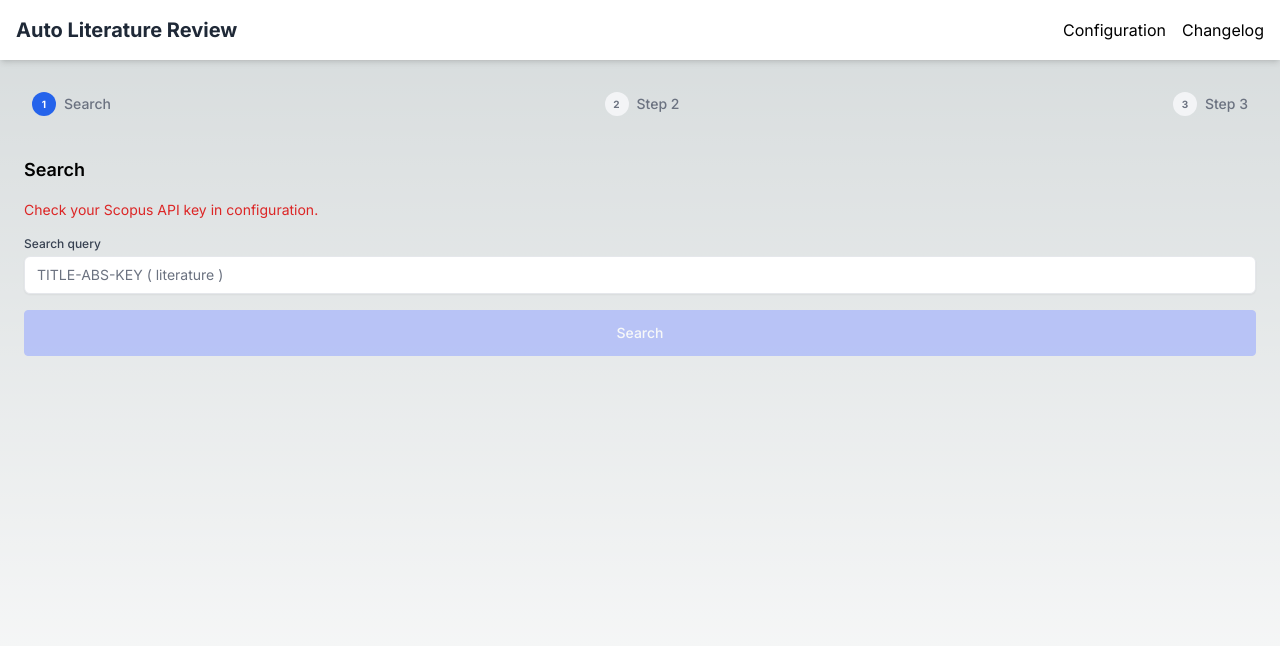
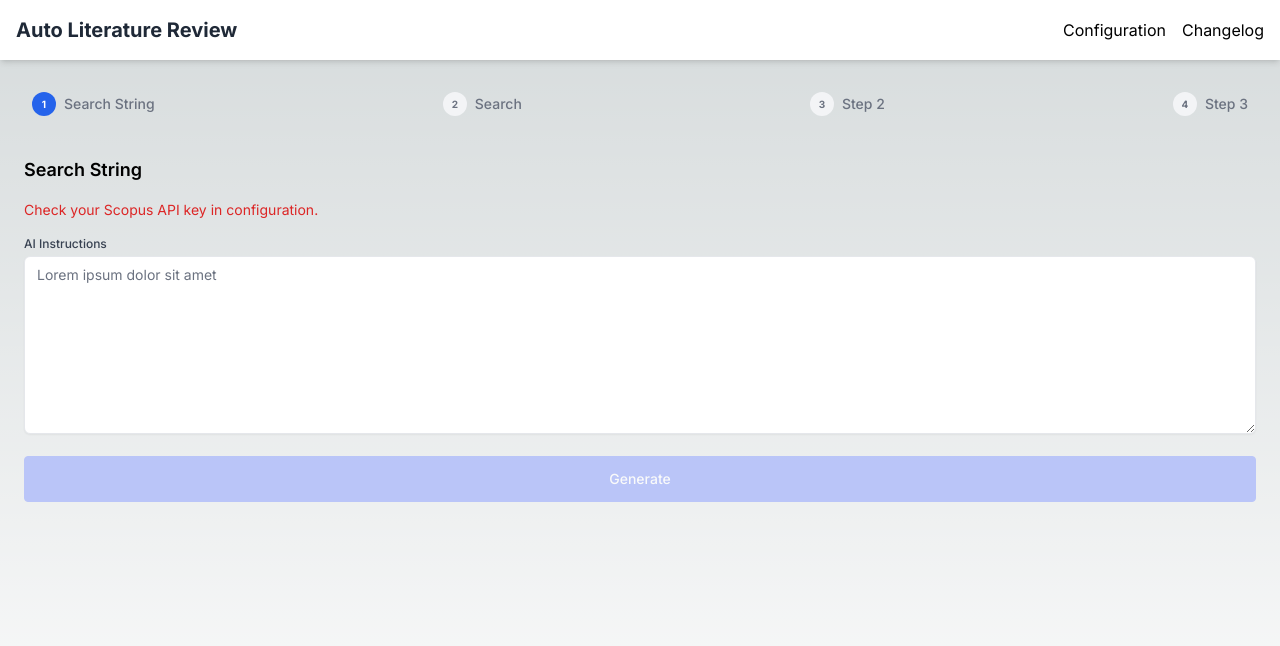
Before and after one commit to jaska120/auto-literature-review, a Next.js app: page / in a window 1280 px wide. Shown: the top 646 px of the page. Built offline with nearby package versions, Linux system fonts and the light colour scheme; what @zodios/core would draw is missing.

Commit message:
add boilerplate for search string generation

```diff
--- a/src/components/multi-step-form/multi-step-form.tsx
+++ b/src/components/multi-step-form/multi-step-form.tsx
@@ -2,6 +2,7 @@
 
 import { useState } from "react";
 import { Search } from "./search";
+import { SearchString } from "./search-string";
 import { Step2 } from "./step2";
 import { Step3 } from "./step3";
 import { StoreLoading } from "../loading/store-loading";
@@ -10,6 +11,7 @@ export function MultiStepForm() {
   const [step, setStep] = useState(0);
 
   const Steps: { component: () => JSX.Element; title: string }[] = [
+    { component: SearchString, title: "Search String" },
     { component: Search, title: "Search" },
     { component: Step2, title: "Step 2" },
     { component: Step3, title: "Step 3" },
--- /dev/null
+++ b/src/components/multi-step-form/search-string.tsx
@@ -0,0 +1,79 @@
+import { useEffect } from "react";
+import { Textarea } from "@/components/textarea/textarea";
+import { Button } from "@/components/button/button";
+import { useForm } from "react-hook-form";
+import { z } from "zod";
+import { zodResolver } from "@hookform/resolvers/zod";
+import { useBoundStore } from "@/state/bound-store";
+import { useShallow } from "zustand/react/shallow";
+import Link from "next/link";
+import { getError, getValue, isError, isSuccess } from "@/utils/operation";
+
+const schema = z.object({
+  prompt: z.string().min(3),
+});
+
+type Schema = z.infer<typeof schema>;
+
+export function SearchString() {
+  const state = useBoundStore(
+    useShallow((s) => ({
+      prompt: s.searchStringPrompt,
+      result: s.searchStringResult.currentResult,
+      run: s.askAIForSearchString,
+      connection: s.connections.openAI.test,
+    }))
+  );
+  const { register, handleSubmit, formState, setValue } = useForm<Schema>({
+    resolver: zodResolver(schema),
+  });
+
+  useEffect(() => {
+    setValue("prompt", state.prompt || "");
+  }, [setValue, state.prompt]);
+
+  const onQuery = async (s: Schema) => {
+    await state.run(s.prompt);
+  };
+
+  return (
+    <div className="flex flex-col gap-8">
+      <form
+        className="flex flex-col gap-4"
+        name="search-string-form"
+        onSubmit={handleSubmit(onQuery)}
+      >
+        {!isSuccess(state.connection) && (
+          <Link
+            href="/configuration"
+            className="text-sm hover:underline text-red-600 hover:text-red-700"
+          >
+            Check your Scopus API key in configuration.
+          </Link>
+        )}
+        <Textarea
+          {...register("prompt")}
+          id="prompt"
+          label="AI Instructions"
+          placeholder="Lorem ipsum dolor sit amet"
+          rows={8}
+          disabled={formState.isSubmitting || !isSuccess(state.connection)}
+          error={!!formState.errors.prompt || isError(state.result)}
+          helperText={formState.errors.prompt?.message || getError(state.result)?.message}
+        />
+        <Button
+          fullWidth
+          variant="primary"
+          type="submit"
+          disabled={!isSuccess(state.connection)}
+          loading={formState.isSubmitting}
+        >
+          Generate
+        </Button>
+      </form>
+      {isSuccess(state.result) && (
+        <div>{getValue(state.result)?.map((r) => <p key={r.answer}>{r.answer}</p>)}</div>
+      )}
+    </div>
+  );
+}
--- a/src/components/table/table.tsx
+++ b/src/components/table/table.tsx
@@ -30,7 +30,9 @@ export function Table({ columns, rows, pagination, collapse }: TableProps) {
         <table className="min-w-full divide-y-2 divide-gray-200 bg-white text-sm">
           <thead className="ltr:text-left rtl:text-right">
             <tr>
-              {collapse && <th align="left" className="px-4 py-2" aria-label="Expand or collapse" />}
+              {collapse && (
+                <th align="left" className="px-4 py-2" aria-label="Expand or collapse" />
+              )}
               {columns.map((column, columnIndex) => {
                 return (
                   <th
--- a/src/state/bound-store.ts
+++ b/src/state/bound-store.ts
@@ -3,9 +3,12 @@ import { persist, createJSONStorage } from "zustand/middleware";
 
 import { createConfigSlice } from "./config/config";
 import { createSearchSlice } from "./search/search";
+import { createIntelligenceSlice } from "./intelligence/intelligence";
 import { ConfigSlice } from "./config/types";
 import { SearchSlice } from "./search/types";
 import { storeScopusApiKeys } from "./effects/scopus/scopus";
+import { IntelligenceSlice } from "./intelligence/types";
+import { storeOpenAIApiKey } from "./effects/openai/openai";
 
 function isIsoDateString(v: unknown): v is string {
   if (typeof v !== "string") {
@@ -32,11 +35,12 @@ const storage = createJSONStorage(() => localStorage, {
   },
 });
 
-export const useBoundStore = create<ConfigSlice & SearchSlice>()(
+export const useBoundStore = create<ConfigSlice & SearchSlice & IntelligenceSlice>()(
   persist(
     (...args) => ({
       ...createConfigSlice(...args),
       ...createSearchSlice(...args),
+      ...createIntelligenceSlice(...args),
     }),
     {
       name: "bound-store",
@@ -48,6 +52,7 @@ export const useBoundStore = create<ConfigSlice & SearchSlice>()(
               state.connections.scopus.apiKeys?.[0],
               state.connections.scopus.apiKeys?.[1]
             );
+            storeOpenAIApiKey(state.connections.openAI.apiKeys?.[0]);
           }
         };
       },
--- /dev/null
+++ b/src/state/effects/openai/openai-mappers.ts
@@ -0,0 +1,6 @@
+import { IntelligentAnswer } from "@/state/types";
+import type { ChatCompletion } from "openai/resources/index.mjs";
+
+export function mapIntelligentAnswer(results: ChatCompletion.Choice[]): IntelligentAnswer[] {
+  return results.map((c) => ({ answer: c.message.content || "" }));
+}
--- a/src/state/effects/openai/openai.ts
+++ b/src/state/effects/openai/openai.ts
@@ -1,4 +1,6 @@
 import { openai } from "@/clients/openai/openai-client";
+import { IntelligentAnswer } from "@/state/types";
+import { mapIntelligentAnswer } from "./openai-mappers";
 
 export function storeOpenAIApiKey(apiKey: string | undefined): void {
   openai.apiKey = apiKey || "";
@@ -18,3 +20,17 @@ export async function testAndSetOpenAIApiKey(apiKey: string): Promise<boolean> {
     return false;
   }
 }
+
+export async function askAI(prompt: string): Promise<IntelligentAnswer[]> {
+  if (!openai.apiKey) {
+    throw new Error("OpenAI API key is not set");
+  }
+  const response = await openai.chat.completions.create({
+    model: "gpt-4o",
+    messages: [{ role: "user", content: prompt }],
+    max_tokens: 100, // TODO
+  });
+
+  // Filter out incomplete answers
+  return mapIntelligentAnswer(response.choices.filter((c) => c.finish_reason === "stop"));
+}
--- /dev/null
+++ b/src/state/intelligence/intelligence.ts
@@ -0,0 +1,25 @@
+import { StateCreator } from "zustand";
+import * as Op from "@/utils/operation";
+import { IntelligenceSlice, IntelligenceState } from "./types";
+import { askAI } from "../effects/openai/openai";
+
+const initialState: IntelligenceState = {
+  searchStringPrompt: undefined,
+  searchStringResult: { currentResult: Op.idle },
+};
+
+export const createIntelligenceSlice: StateCreator<IntelligenceSlice> = (set) => ({
+  ...initialState,
+  askAIForSearchString: async (prompt) => {
+    set({ searchStringPrompt: prompt, searchStringResult: { currentResult: Op.running } });
+    try {
+      const results = await askAI(prompt);
+      if (results.length === 0) {
+        throw new Error("Failed to get complete answer from AI. Please adjust your prompt.");
+      }
+      set({ searchStringResult: { currentResult: Op.success(results) } });
+    } catch (e) {
+      set({ searchStringResult: { currentResult: Op.error(e) } });
+    }
+  },
+});
--- /dev/null
+++ b/src/state/intelligence/types.ts
@@ -0,0 +1,12 @@
+import { Result, IntelligentAnswer } from "../types";
+
+export interface IntelligenceState {
+  searchStringPrompt: string | undefined;
+  searchStringResult: Result<IntelligentAnswer[]>;
+}
+
+export interface IntelligenceActions {
+  askAIForSearchString: (prompt: string) => Promise<void>;
+}
+
+export type IntelligenceSlice = IntelligenceState & IntelligenceActions;
```
Also changed, not shown: src/state/types.ts (+9 -2 lines), .changeset/honest-chefs-drop.md (added).
